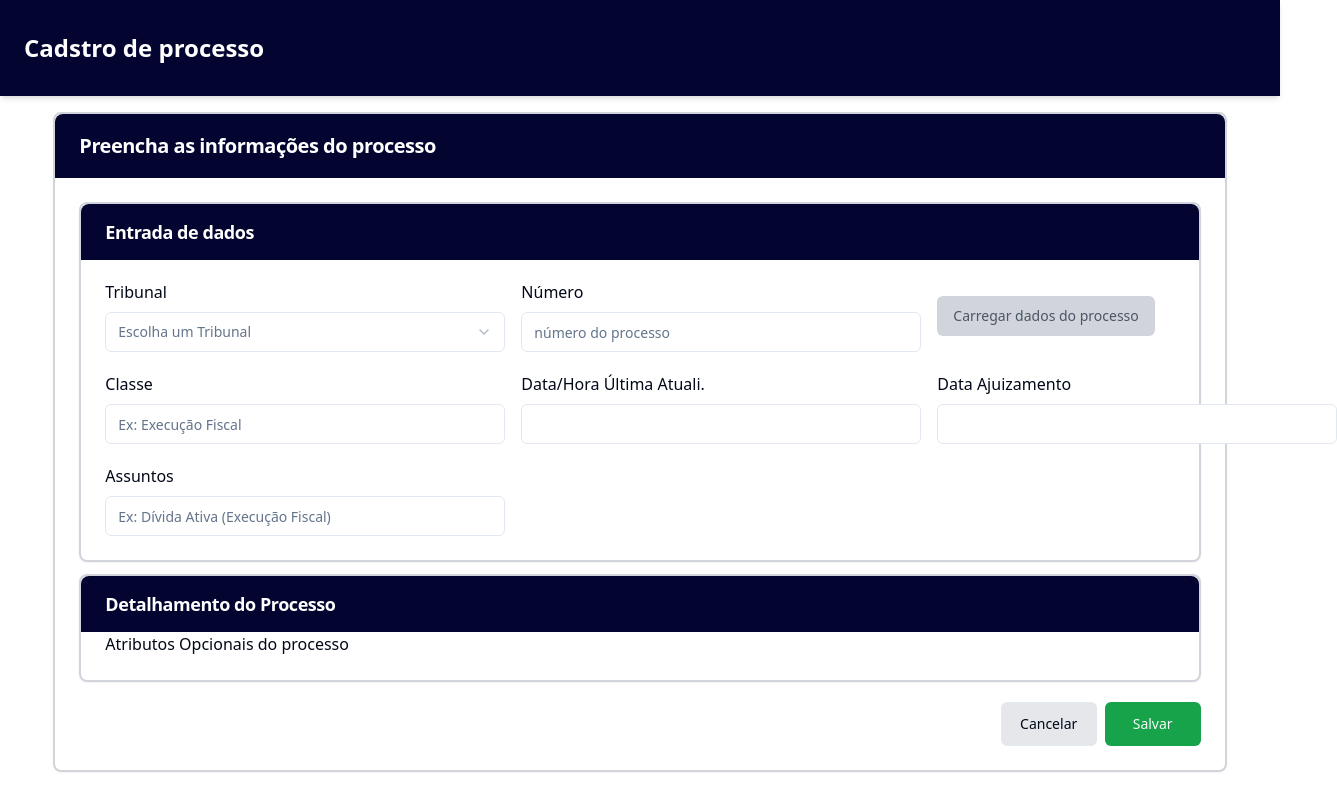
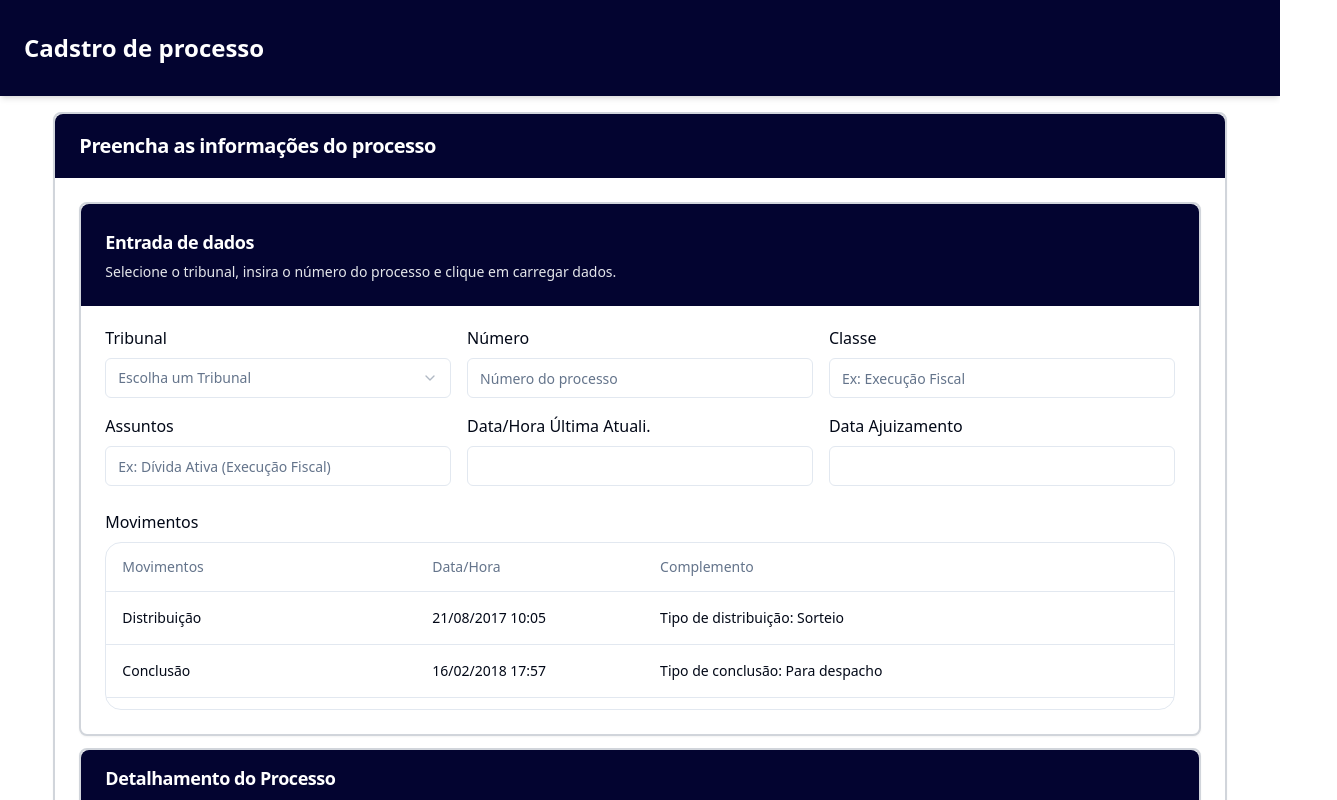
Before and after one commit to hugonascimento1/JurisControl, a Next.js app: page /inicio/processos/cadastro-processo in a window 1280 px wide. Shown: the top 800 px of the page, 1337 px wide, since content can reach past the window. Built offline with nearby package versions, Linux system fonts and the light colour scheme.

Commit message:
Update 0.1 -  page processon registration

```diff
--- a/src/app/inicio/processos/cadastro-processo/page.tsx
+++ b/src/app/inicio/processos/cadastro-processo/page.tsx
@@ -4,6 +4,7 @@ import { Card, CardContent, CardDescription, CardHeader, CardTitle } from "@/com
 import { Input } from "@/components/ui/input"
 import { Label } from "@/components/ui/label"
 import { Select, SelectContent, SelectGroup, SelectItem, SelectLabel, SelectTrigger, SelectValue } from "@/components/ui/select"
+import { Table, TableBody, TableCell, TableHead, TableHeader, TableRow } from "@/components/ui/table"
 
 /* Algumas informações importantes:
     No SELETOR DE TRIBUNAL deve ser feita a logica para o funcionamento
@@ -30,29 +31,29 @@ import { Select, SelectContent, SelectGroup, SelectItem, SelectLabel, SelectTrig
 
 export default function Page() {
     return (
-        <div className=" flex flex-col justify-center items-center mb-7">
+        <div className="flex flex-col justify-center items-center mb-7">
             <NavBar nome="Cadstro de processo" />
 
-            <Card className=" w-11/12">
-                <CardHeader className=" bg-[#030430] text-white h-16 rounded-t-lg mb-6 justify-center items-start">
+            <Card className="w-11/12">
+                <CardHeader className="bg-[#030430] h-16 justify-center rounded-t-lg text-white items-start mb-6">
                     <CardTitle className="text-xl">Preencha as informações do processo</CardTitle>
                 </CardHeader>
                 <CardContent>
-                    <div className="flex flex-col justify-center items-center gap-3">
-                        <Card className=" w-full">
-                            <CardHeader className=" bg-[#030430] text-white h-14 rounded-t-lg justify-center items-start">
+                    <div className="flex flex-col justify-center gap-3 items-center">
+                        <Card className="w-full">
+                            <CardHeader className="bg-[#030430] justify-center rounded-t-lg text-white items-start">
                                 <CardTitle className="text-lg">Entrada de dados</CardTitle>
-                                {/* <CardDescription> nesta seção você deve informar o tribunal e o número do processo para buscarmos os dados do PJe</CardDescription> */}
+                                <CardDescription className="text-gray-200">Selecione o tribunal, insira o número do processo e clique em carregar dados.</CardDescription>
                             </CardHeader>
                             <CardContent>
-                                <div className=" mt-5">
-
+                                <div className="flex flex-col gap-6 mt-5">
                                     {/* Parte 1 */}
-                                    <div className=" flex flex-col md:flex-row gap-4 justify-start items-center">
-                                        <div className=" flex flex-col justify-center items-start gap-2">
-                                            <Label htmlFor="text" className=" text-base">Tribunal</Label>
+                                    <div className="grid grid-cols-1 gap-4 lg:grid-cols-3 sm:grid-cols-2">
+                                        {/* Tribunal */}
+                                        <div className="flex flex-col gap-2">
+                                            <Label htmlFor="text" className="text-base">Tribunal</Label>
                                             <Select>
-                                                <SelectTrigger className="w-[180px] md:min-w-[400px]">
+                                                <SelectTrigger className="w-full">
                                                     <SelectValue placeholder="Escolha um Tribunal" />
                                                 </SelectTrigger>
                                                 <SelectContent>
@@ -68,69 +69,122 @@ export default function Page() {
                                             </Select>
                                         </div>
 
-                                        <div className=" flex flex-col justify-center items-start gap-2">
-                                            <Label htmlFor="text" className=" text-base">Número</Label>
+                                        {/* Número */}
+                                        <div className="flex flex-col gap-2">
+                                            <Label htmlFor="text" className="text-base">Número</Label>
                                             <Input
                                                 type="text"
-                                                placeholder="número do processo"
-                                                className="w-[180px] md:min-w-[400px]"
+                                                placeholder="Número do processo"
+                                                className="w-full"
                                             />
                                         </div>
 
-                                        <Button variant="secondary" className=" bg-gray-300 text-gray-600">
-                                            Carregar dados do processo
-                                        </Button>
-                                    </div>
-
-                                    {/* Parte 2 */}
-                                    <div className=" flex flex-col md:flex-row gap-4 justify-start items-center mt-5">
-                                        <div className=" flex flex-col justify-center items-start gap-2">
-                                            <Label htmlFor="text" className=" text-base">Classe</Label>
+                                        {/* Classe */}
+                                        <div className="flex flex-col gap-2">
+                                            <Label htmlFor="text" className="text-base">Classe</Label>
                                             <Input
                                                 type="text"
                                                 placeholder="Ex: Execução Fiscal"
-                                                className="w-[180px] md:min-w-[400px]"
+                                                className="w-full"
                                             />
                                         </div>
 
-                                        <div className=" flex flex-col justify-center items-start gap-2">
-                                            <Label htmlFor="text" className=" text-base">Data/Hora Última Atuali.</Label>
+                                        {/* Assuntos */}
+                                        <div className="flex flex-col gap-2">
+                                            <Label htmlFor="text" className="text-base">Assuntos</Label>
+                                            <Input
+                                                type="text"
+                                                placeholder="Ex: Dívida Ativa (Execução Fiscal)"
+                                                className="w-full"
+                                            />
+                                        </div>
+
+                                        {/* Data/Hora Última Atualização */}
+                                        <div className="flex flex-col gap-2">
+                                            <Label htmlFor="text" className="text-base">Data/Hora Última Atuali.</Label>
                                             <Input
                                                 type="text"
                                                 placeholder=""
-                                                className="w-[180px] md:min-w-[400px]"
+                                                className="w-full"
                                             />
                                         </div>
 
-                                        <div className=" flex flex-col justify-center items-start gap-2">
-                                            <Label htmlFor="text" className=" text-base">Data Ajuizamento</Label>
+                                        {/* Data Ajuizamento */}
+                                        <div className="flex flex-col gap-2">
+                                            <Label htmlFor="text" className="text-base">Data Ajuizamento</Label>
                                             <Input
                                                 type="text"
                                                 placeholder=""
-                                                className="w-[180px] md:min-w-[400px]"
+                                                className="w-full"
                                             />
                                         </div>
                                     </div>
 
+                                    {/* Div tabela */}
+                                    <div className="flex flex-col h-[200px] gap-2 overflow-y-auto">
+                                        <Label className="text-base">Movimentos</Label>
+                                        <Table>
+                                            <TableHeader>
+                                                <TableRow>
+                                                    <TableHead>Movimentos</TableHead>
+                                                    <TableHead>Data/Hora</TableHead>
+                                                    <TableHead>Complemento</TableHead>
+                                                </TableRow>
+                                            </TableHeader>
+                                            <TableBody>
+                                                <TableRow>
+                                                    <TableCell>Distribuição</TableCell>
+                                                    <TableCell>21/08/2017 10:05</TableCell>
+                                                    <TableCell>Tipo de distribuição: Sorteio</TableCell>
+                                                </TableRow>
+                                                <TableRow>
+                                                    <TableCell>Conclusão</TableCell>
+                                                    <TableCell>16/02/2018 17:57</TableCell>
+                                                    <TableCell>Tipo de conclusão: Para despacho</TableCell>
+                                                </TableRow>
+                                                <TableRow>
+                                                    <TableCell>Documento</TableCell>
+                                                    <TableCell>17/09/2019 08:51</TableCell>
+                                                    <TableCell>Tipo de documento: Mandado</TableCell>
+                                                </TableRow>
+                                                <TableRow>
+                                                    <TableCell>Expedição de documento</TableCell>
+                                                    <TableCell>17/09/2019 08:51</TableCell>
+                                                    <TableCell>Tipo de documento: Mandado</TableCell>
+                                                </TableRow>
+                                                <TableRow>
+                                                    <TableCell>Expedição de documento</TableCell>
+                                                    <TableCell>17/09/2019 08:51</TableCell>
+                                                    <TableCell>Tipo de documento: Aviso de recebimento (AR)</TableCell>
+                                                </TableRow>
+                                                <TableRow>
+                                                    <TableCell>Documento</TableCell>
+                                                    <TableCell>27/09/2019 10:40</TableCell>
+                                                    <TableCell>Tipo de documento: Certidão</TableCell>
+                                                </TableRow>
+                                            </TableBody>
+                                        </Table>
+                                    </div>
+
+                                    {/* Parte 2 */}
+                                    {/* <div className="flex flex-col justify-start gap-4 items-center md:flex-row mt-5">
+
+
+
+                                    </div> */}
+
                                     {/* Parte 3 */}
-                                    <div className=" flex flex-col md:flex-row gap-4 justify-start items-center mt-5">
+                                    {/* <div className="flex flex-col gap-4 md:flex-row">
 
-                                        <div className=" flex flex-col justify-center items-start gap-2">
-                                            <Label htmlFor="text" className=" text-base">Assuntos</Label>
-                                            <Input
-                                                type="text"
-                                                placeholder="Ex: Dívida Ativa (Execução Fiscal)"
-                                                className="w-[180px] md:min-w-[400px]"
-                                            />
-                                        </div>
 
-                                    </div>
+                                    </div> */}
+
                                 </div>
                             </CardContent>
                         </Card>
 
-                        <Card className=" w-full">
-                            <CardHeader className="bg-[#030430] text-white h-14 rounded-t-lg justify-center items-start">
+                        <Card className="w-full">
+                            <CardHeader className="bg-[#030430] h-14 justify-center rounded-t-lg text-white items-start">
                                 <CardTitle className="text-lg">Detalhamento do Processo</CardTitle>
                             </CardHeader>
                             <CardContent>
@@ -139,12 +193,16 @@ export default function Page() {
                         </Card>
                     </div>
 
-                    <div className="flex flex-row gap-2 mt-5 justify-end items-center">
-                        <Button variant="outline" className=" bg-gray-200 w-24 h-11">Cancelar</Button>
-                        <Button className="w-24 h-11 bg-green-600">Salvar</Button>
+                    <div className="flex flex-row justify-end gap-2 items-center mt-5">
+                        <Button variant="outline" className="bg-gray-200 h-11 w-24">Cancelar</Button>
+                        <Button className="bg-green-600 h-11 w-24">Salvar</Button>
                     </div>
                 </CardContent>
             </Card>
         </div>
     )
 }
+
+{/* <Button variant="secondary" className="bg-gray-300 text-gray-600">
+                                            Carregar dados do processo
+                                        </Button> */}
```
